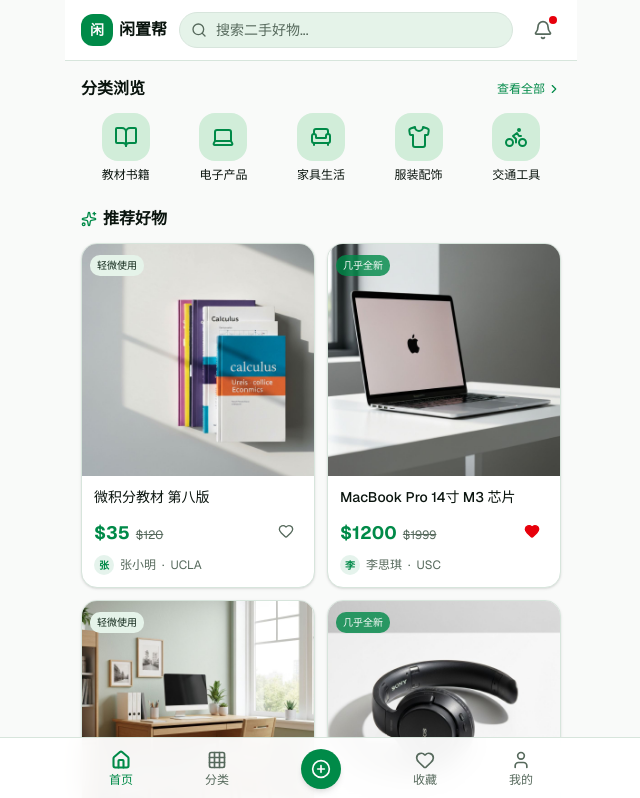
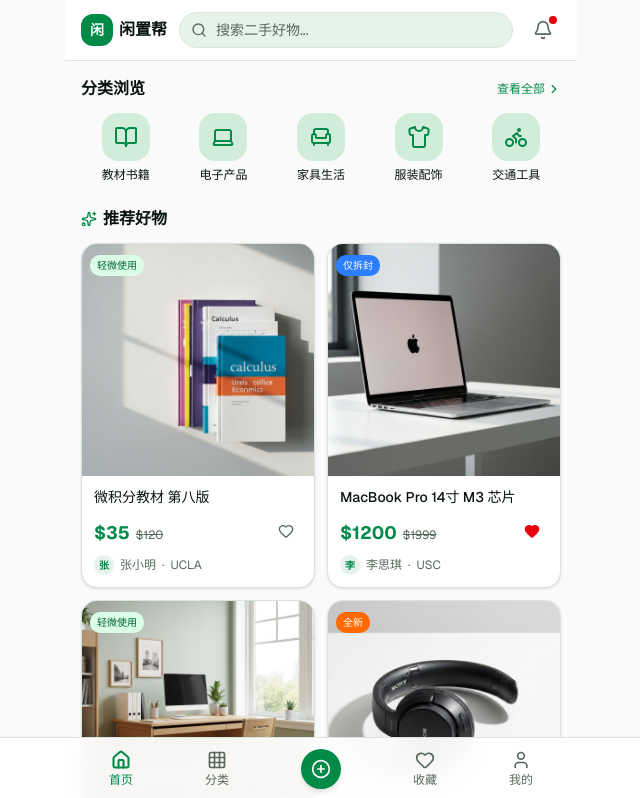
Before and after one commit to bzhan02/student-resale, a Next.js app: page / in a window 1280 px wide. Shown: the top 798 px of the page, without its empty margins (319-959 px from the left). Built offline with nearby package versions, Linux system fonts and the light colour scheme.

Commit message:
feat: upgrade item condition labels and styles\n\nReplace "几乎全新" with "仅拆封", update badge colors, and refactor mock data distribution.

```diff
--- a/app/publish/page.tsx
+++ b/app/publish/page.tsx
@@ -196,7 +196,7 @@ export default function PublishPage() {
           </Label>
           <div className="mt-2 grid grid-cols-2 gap-2">
             {(
-              ["全新", "几乎全新", "轻微使用", "明显使用"] as ItemCondition[]
+              ["全新", "仅拆封", "轻微使用", "明显使用"] as ItemCondition[]
             ).map((c) => (
               <button
                 key={c}
--- a/components/condition-badge.tsx
+++ b/components/condition-badge.tsx
@@ -3,10 +3,10 @@ import { cn } from "@/lib/utils"
 import type { ItemCondition } from "@/lib/types"
 
 const conditionStyles: Record<ItemCondition, string> = {
-  "全新": "bg-primary text-primary-foreground border-transparent",
-  "几乎全新": "bg-primary/80 text-primary-foreground border-transparent",
-  "轻微使用": "bg-secondary text-secondary-foreground border-transparent",
-  "明显使用": "bg-muted text-muted-foreground border-transparent",
+  "全新": "bg-orange-500 text-white border-transparent",
+  "仅拆封": "bg-blue-500 text-white border-transparent",
+  "轻微使用": "bg-green-100 text-green-800 border-transparent",
+  "明显使用": "bg-gray-200 text-gray-600 border-transparent",
 }
 
 export function ConditionBadge({ condition }: { condition: ItemCondition }) {
--- a/lib/mock-data.ts
+++ b/lib/mock-data.ts
@@ -100,7 +100,7 @@ export const items: Item[] = [
     originalPrice: 1999,
     images: ["/images/items/laptop-1.jpg"],
     category: "electronics",
-    condition: "几乎全新",
+    condition: "仅拆封",
     deliveryMethod: "自取",
     seller: users[1],
     location: "Los Angeles, CA",
@@ -132,7 +132,7 @@ export const items: Item[] = [
     originalPrice: 399,
     images: ["/images/items/headphones-1.jpg"],
     category: "electronics",
-    condition: "几乎全新",
+    condition: "全新",
     deliveryMethod: "均可",
     seller: users[3],
     location: "New York, NY",
@@ -164,7 +164,7 @@ export const items: Item[] = [
     originalPrice: 1050,
     images: ["/images/items/jacket-1.jpg"],
     category: "clothing",
-    condition: "几乎全新",
+    condition: "轻微使用",
     deliveryMethod: "均可",
     seller: users[5],
     location: "Boston, MA",
@@ -239,12 +239,12 @@ export const items: Item[] = [
   {
     id: "item-11",
     title: "Nike Air Force 1 白色 42码",
-    description: "Nike AF1经典白色，42码（US 8.5）。穿了几次，鞋底几乎没有磨损。因���买大了所以出，鞋型很正。",
+    description: "Nike AF1经典白色，42码（US 8.5）。穿了几次，鞋底几乎没有磨损。因为买大了所以出，鞋型很正。",
     price: 55,
     originalPrice: 110,
     images: ["/images/items/sneakers-1.jpg"],
     category: "clothing",
-    condition: "几乎全新",
+    condition: "全新",
     deliveryMethod: "均可",
     seller: users[1],
     location: "Los Angeles, CA",
@@ -260,7 +260,7 @@ export const items: Item[] = [
     originalPrice: 80,
     images: ["/images/items/backpack-1.jpg"],
     category: "clothing",
-    condition: "几乎全新",
+    condition: "仅拆封",
     deliveryMethod: "均可",
     seller: users[5],
     location: "Boston, MA",
--- a/lib/types.ts
+++ b/lib/types.ts
@@ -1,4 +1,4 @@
-export type ItemCondition = "全新" | "几乎全新" | "轻微使用" | "明显使用"
+export type ItemCondition = "全新" | "仅拆封" | "轻微使用" | "明显使用"
 
 export type DeliveryMethod = "自取" | "邮寄" | "均可"
 
```
